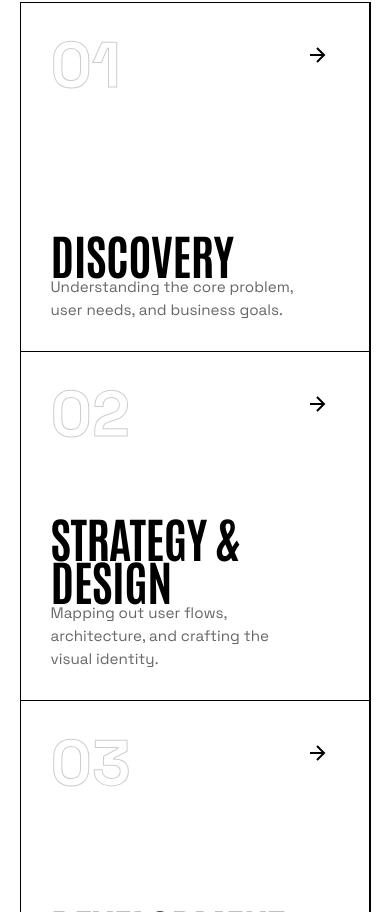
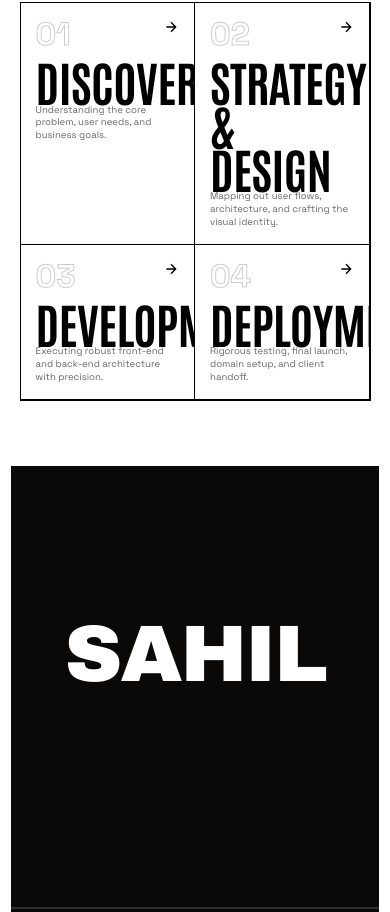
Before and after one commit to sahilchavan751/sahilchavan-portfolio, a React (Vite) app: page / in a window 390 px wide. Shown: the part 5692-6604 px from the top of the page. Built offline with nearby package versions, Linux system fonts and the light colour scheme; a web font is replaced by a local one.

Commit message:
Refactor music player state, improve mobile layout for Process section, and refine Footer clip-path animation

```diff
--- a/src/App.jsx
+++ b/src/App.jsx
@@ -108,7 +108,6 @@ function HomePage({ isMenuOpen, setIsMenuOpen, isLoading, handlePreloaderComplet
             </main>
 
             <Menu isOpen={isMenuOpen} onClose={() => setIsMenuOpen(false)} />
-            <MusicPlayer />
         </>
     )
 }
@@ -137,6 +136,7 @@ function App() {
                 <Route path="/about" element={<AboutInfoPage />} />
                 <Route path="/contact" element={<ContactPage />} />
             </Routes>
+            <MusicPlayer />
         </div>
     )
 }
--- a/src/components/FooterZoomWrapper.css
+++ b/src/components/FooterZoomWrapper.css
@@ -10,11 +10,19 @@
 .footer-zoom-clip {
     width: 100%;
 
-    /* DEFAULT card look focused on the upper half */
-    -webkit-clip-path: inset(10% 5% 45% 5%);
-    clip-path: inset(10% 5% 45% 5%);
+    /* DEFAULT card look focused on the SAHIL title block */
+    -webkit-clip-path: inset(15% 5% 55% 5%);
+    clip-path: inset(15% 5% 55% 5%);
 
     /* Hardware acceleration to prevent the mask from breaking/disappearing */
     transform: translateZ(0);
     will-change: transform, clip-path, -webkit-clip-path;
 }
+
+/* Mobile: footer stacks vertically so content is much taller — less aggressive clipping */
+@media (max-width: 768px) {
+    .footer-zoom-clip {
+        -webkit-clip-path: inset(5% 3% 25% 3%);
+        clip-path: inset(5% 3% 25% 3%);
+    }
+}
--- a/src/components/FooterZoomWrapper.jsx
+++ b/src/components/FooterZoomWrapper.jsx
@@ -15,23 +15,29 @@ const FooterZoomWrapper = () => {
             const el = clipRef.current;
             if (!el) return;
 
+            // Use less aggressive clip on mobile where footer is stacked vertically
+            const isMobile = window.innerWidth <= 768;
+            const startClip = isMobile
+                ? "inset(5% 3% 25% 3%)"
+                : "inset(15% 5% 55% 5%)";
+
             // Animate clip-path directly using strict 4-value syntax
             gsap.fromTo(el,
                 {
-                    clipPath: "inset(10% 5% 45% 5%)",
-                    webkitClipPath: "inset(10% 5% 45% 5%)",
+                    clipPath: startClip,
+                    webkitClipPath: startClip,
                 },
                 {
                     clipPath: "inset(0% 0% 0% 0%)",
                     webkitClipPath: "inset(0% 0% 0% 0%)",
-                    ease: "none",
+                    ease: "power2.inOut",
                     immediateRender: false,
                     scrollTrigger: {
                         trigger: wrapperRef.current,
                         start: "top top",
-                        end: "+=100vh", // Pin for exactly 100vh of scroll distance
-                        scrub: true,
-                        pin: true, // Use GSAP pinning instead of CSS sticky
+                        end: "+=150vh", // Longer scroll distance for slower reveal
+                        scrub: 1.5, // Smooth scrub with 1.5s lag for buttery feel
+                        pin: true,
                     },
                 }
             );
--- a/src/components/Hero.jsx
+++ b/src/components/Hero.jsx
@@ -47,12 +47,8 @@ const Hero = () => {
         // Expansion is the primary action requested: "touch to open popup"
         window.dispatchEvent(new CustomEvent('open-music-player'));
 
-        // Now it also toggles playback
-        if (isPlaying) {
-            window.dispatchEvent(new CustomEvent('pause-bg-music'));
-        } else {
-            window.dispatchEvent(new CustomEvent('resume-bg-music'));
-        }
+        // Dispatch a dedicated toggle event so MusicPlayer can handle it
+        window.dispatchEvent(new CustomEvent('toggle-bg-music'));
     };
 
     // Intersection Observer for auto-pause
--- a/src/components/MusicPlayer.jsx
+++ b/src/components/MusicPlayer.jsx
@@ -13,28 +13,12 @@ const MusicPlayer = () => {
         if (audioRef.current) {
             audioRef.current.volume = volume
         }
-
-        // Start music on first click anywhere on the page
-        const startOnFirstClick = () => {
-            if (!hasStarted.current && audioRef.current) {
-                hasStarted.current = true
-                audioRef.current.play().catch(() => { })
-                audioRef.current.muted = false
-                setIsMuted(false)
-                setIsPlaying(true)
-                window.dispatchEvent(new CustomEvent('bg-music-resumed'));
-            }
-            document.removeEventListener('click', startOnFirstClick)
-        }
-
-        document.addEventListener('click', startOnFirstClick)
-        return () => document.removeEventListener('click', startOnFirstClick)
-    }, [])
+    }, [volume])
 
     // Listen for custom events to coordinate with Workspace videos
     useEffect(() => {
         const handlePauseRequest = () => {
-            if (audioRef.current && isPlaying) {
+            if (audioRef.current && isPlaying && hasStarted.current) {
                 audioRef.current.pause()
                 setIsPlaying(false)
                 audioRef.current.dataset.autoPaused = "true"
@@ -43,7 +27,8 @@ const MusicPlayer = () => {
         }
 
         const handleResumeRequest = () => {
-            if (audioRef.current && audioRef.current.dataset.autoPaused === "true") {
+            // Only resume if user has manually started music before AND it was auto-paused
+            if (audioRef.current && hasStarted.current && audioRef.current.dataset.autoPaused === "true") {
                 audioRef.current.play().catch(() => { })
                 setIsPlaying(true)
                 audioRef.current.muted = false;
@@ -53,8 +38,33 @@ const MusicPlayer = () => {
             }
         }
 
+        // Toggle event from Hero music block — acts like a manual play/pause
+        const handleToggleRequest = () => {
+            const audio = audioRef.current
+            if (!audio) return
+
+            if (isPlaying) {
+                audio.pause()
+                setIsPlaying(false)
+                hasStarted.current = false
+                audio.dataset.autoPaused = "false"
+                window.dispatchEvent(new CustomEvent('bg-music-paused'));
+            } else {
+                hasStarted.current = true
+                audio.play().catch(() => { })
+                setIsPlaying(true)
+                audio.dataset.autoPaused = "false"
+                window.dispatchEvent(new CustomEvent('bg-music-resumed'));
+                if (audio.muted) {
+                    audio.muted = false
+                    setIsMuted(false)
+                }
+            }
+        }
+
         window.addEventListener('pause-bg-music', handlePauseRequest)
         window.addEventListener('resume-bg-music', handleResumeRequest)
+        window.addEventListener('toggle-bg-music', handleToggleRequest)
 
         // Listen for expansion request from Hero
         const handleOpenRequest = () => setIsExpanded(true);
@@ -63,6 +73,7 @@ const MusicPlayer = () => {
         return () => {
             window.removeEventListener('pause-bg-music', handlePauseRequest)
             window.removeEventListener('resume-bg-music', handleResumeRequest)
+            window.removeEventListener('toggle-bg-music', handleToggleRequest)
             window.removeEventListener('open-music-player', handleOpenRequest);
         }
     }, [isPlaying, isMuted])
@@ -80,9 +91,11 @@ const MusicPlayer = () => {
         if (isPlaying) {
             audio.pause()
             setIsPlaying(false)
-            audio.dataset.autoPaused = "false" // Manual stop
+            hasStarted.current = false // User manually stopped — don't auto-resume
+            audio.dataset.autoPaused = "false"
             window.dispatchEvent(new CustomEvent('bg-music-paused'));
         } else {
+            hasStarted.current = true // User manually started playback
             audio.play().catch(() => { })
             setIsPlaying(true)
             audio.dataset.autoPaused = "false"
--- a/src/components/Process.css
+++ b/src/components/Process.css
@@ -142,6 +142,7 @@
 @media (max-width: 768px) {
     .process-section {
         padding: 80px 5% 0 5%;
+        min-height: auto;
     }
 
     .process-header {
@@ -149,13 +150,42 @@
     }
 
     .creative-block-grid {
-        grid-template-columns: 1fr; /* Single column on mobile */
+        grid-template-columns: repeat(2, 1fr); /* 2 per row on mobile */
     }
 
     .creative-block-item {
         aspect-ratio: auto;
-        min-height: 350px;
-        padding: 30px;
+        min-height: auto;
+        padding: 15px;
     }
 
+    .block-number {
+        font-size: 2rem;
+        margin-bottom: 0;
+    }
+
+    .block-name {
+        font-size: 0.7rem;
+        margin-bottom: 6px;
+    }
+
+    .block-desc {
+        font-size: 0.6rem;
+        line-height: 1.35;
+        max-width: 100%;
+    }
+
+    .block-arrow {
+        top: 15px;
+        right: 15px;
+    }
+
+    .block-arrow svg {
+        width: 16px;
+        height: 16px;
+    }
+
+    .block-content {
+        margin-top: 10px;
+    }
 }
```
